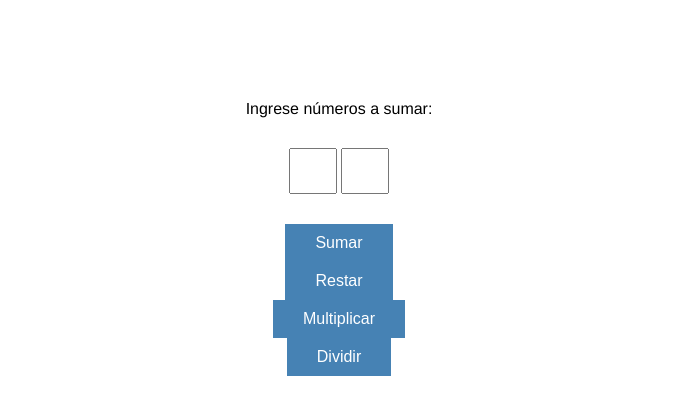
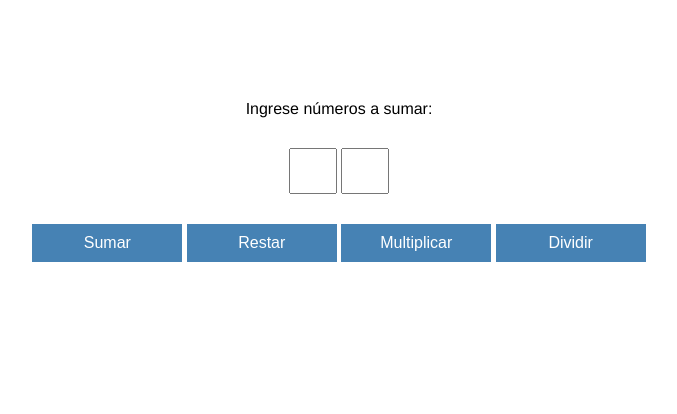
Before and after one commit to ricardoCs7/introduccionJavascript, a plain HTML site: page Ejercicio 2/index.html in a window 1280 px wide. Shown: the whole page, without its empty margins (301-978 px from the left). Drawn offline with Linux system fonts and the light colour scheme.

Commit message:
actualizados

```diff
--- a/Ejercicio 1/main.js
+++ b/Ejercicio 1/main.js
@@ -12,6 +12,8 @@ btn.addEventListener("click", function () {
 
 })
 
+
+
 function random(n1, n2) {
 
     if (n1 > n2) {
--- a/Ejercicio 1/style.css
+++ b/Ejercicio 1/style.css
@@ -9,7 +9,8 @@
     margin-top: 20px;
     padding-top: 100px;
     width: 30%;
-    height: 250px
+    height: 250px;
+    margin-bottom: 15px;
 
 }
 
@@ -24,7 +25,7 @@
     text-align: center;
 }
 
-#colresultado{
+#resultado{
     background-color: cadetblue;
     margin-left: auto;
     margin-right: auto;
--- a/Ejercicio 2/estilo.css
+++ b/Ejercicio 2/estilo.css
@@ -13,7 +13,9 @@ body {
     margin-bottom: 30px; font-size: 2em;
     }
     button{
-    display: block; margin: 0 auto;
+ margin-left: auto;
+ margin-right: auto;
+    width: 150px;
     padding: 10px 30px 10px 30px; font-size: 1em;
     border-style: none; background: steelblue; color: #fff;
     cursor: pointer;
--- a/Ejercicio 2/index.html
+++ b/Ejercicio 2/index.html
@@ -18,18 +18,18 @@
         <!-- Creamos un botón con el fin de invocar la suma -->
 
 
-
+        <div>
+            <button id="btn">Sumar</button>
+            <button id="btnResta">Restar</button>
+            <button id="btnMult">Multiplicar</button>
+            <button id="btnDiv">Dividir</button>
+        </div>
 
     </div>
 
-  <div id="botones">
-   <div class="row">
-       <button id="btn">Sumar</button>
-       <button id="btnResta">Restar</button>
-       <button id="btnMult">Multiplicar</button>
-       <button id="btnDiv">Dividir</button>
-   </div>
-  </div>
+
+
+
 
     <!-- Creamos in DIV que permita mostrar el resultado de la suma -->
     <div id="resultado"></div>
```
Also changed, not shown: Ejercicio 1/index.html (+5 -5 lines), Ejercicio 2/codigo.js (+12 -12 lines).
